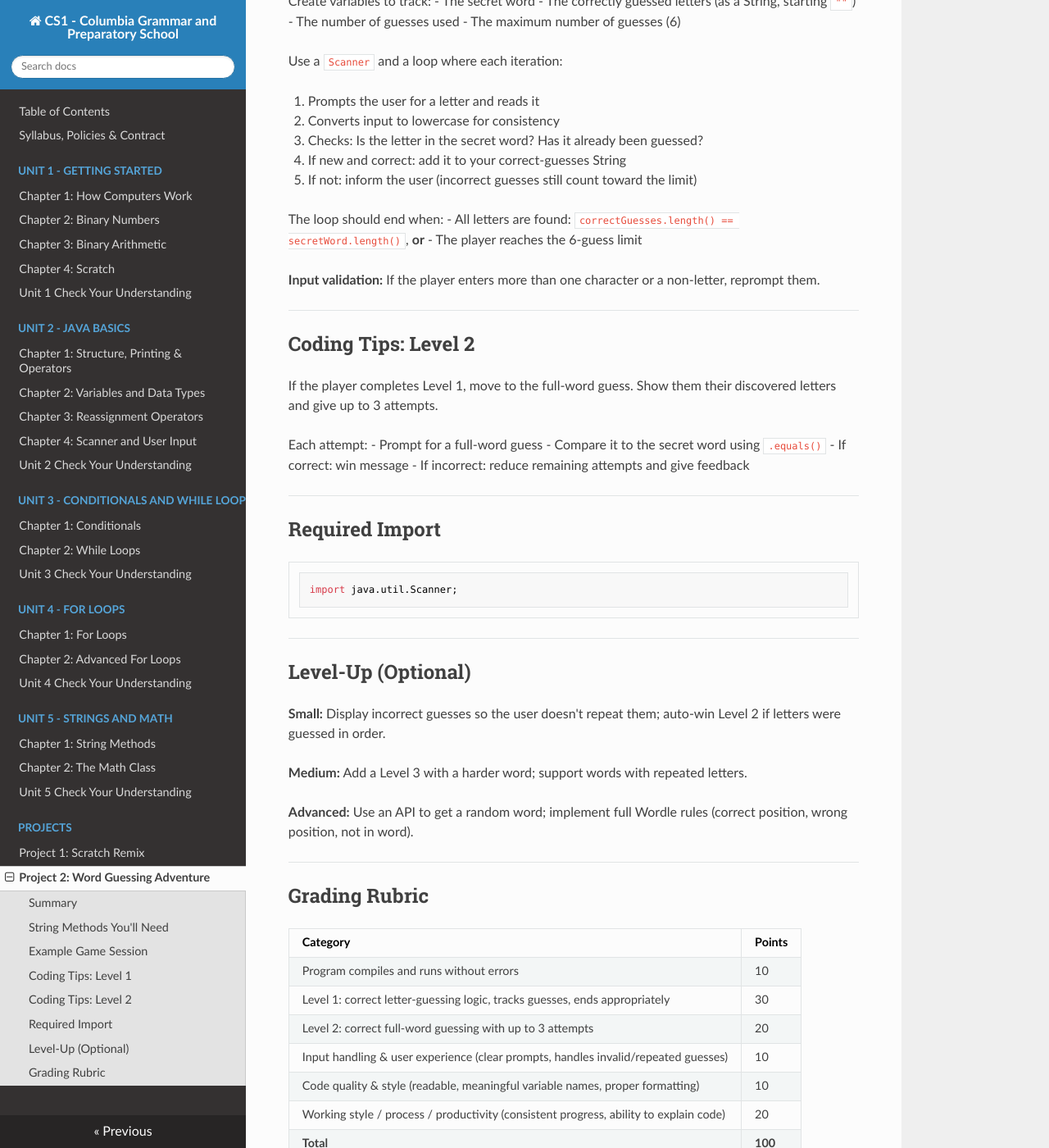
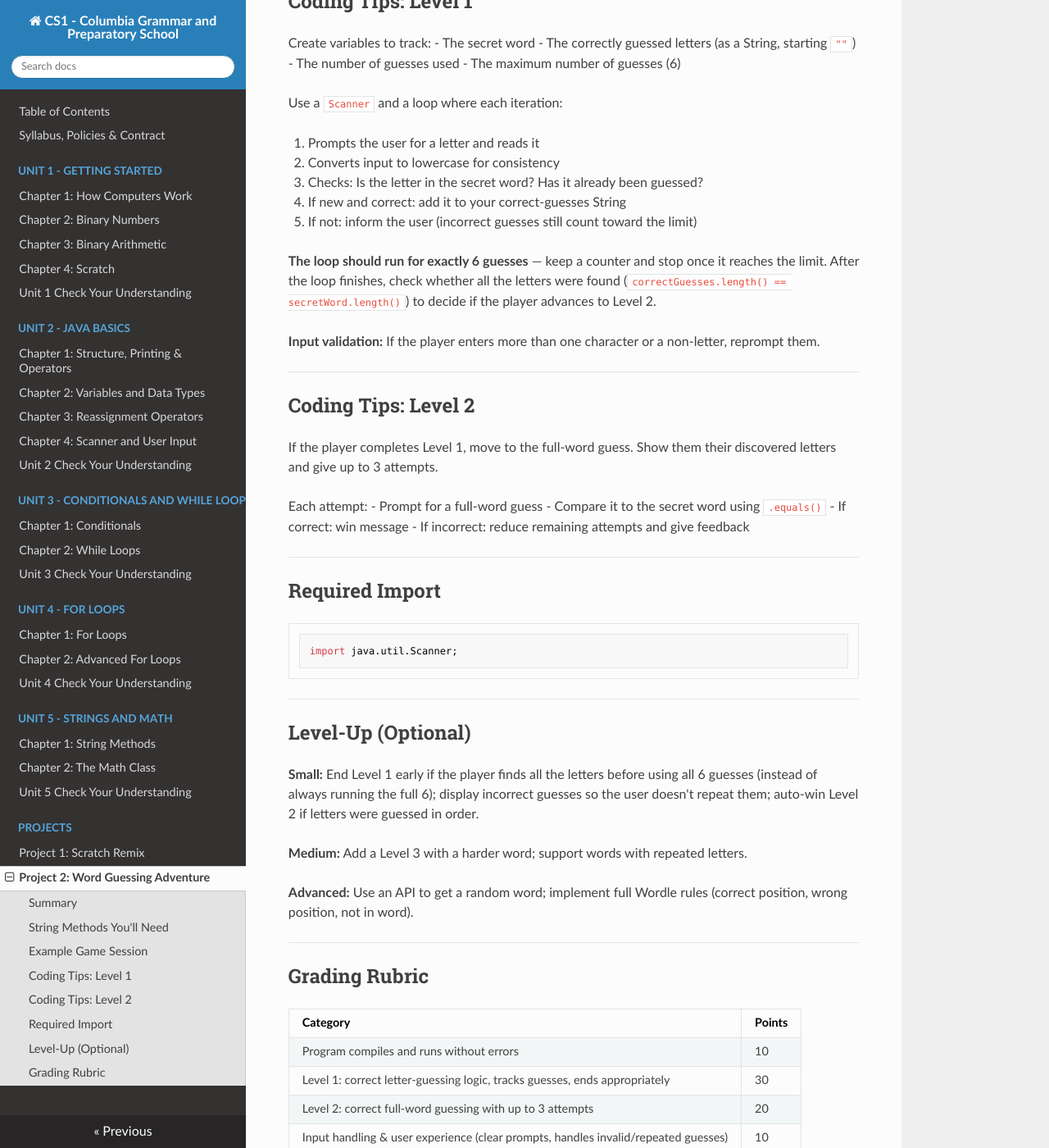
Before and after one commit to kjergens/cs1-site, an MkDocs documentation site: the page built from docs/projects/project2.md, in a window 1280 px wide and 1400 px high, scrolled down 1506 px. Shown: the whole window at 82% size. Built offline with MkDocs 1.6.1, drawn with Linux system fonts in a browser that asks for light colours; nearby versions of some CDN libraries; some of the changed text lies outside the part shown.

Commit message:
Simplify Project 2 Level 1: fixed 6-guess loop instead of early-exit condition

```diff
--- a/docs/projects/project2.md
+++ b/docs/projects/project2.md
@@ -8,7 +8,7 @@
 
 **Learning Goal:** Build a text-based word-guessing game inspired by Wordle. You'll practice variables, `if` statements, `while` loops, `Scanner` for input, and String methods to create a complete interactive program.
 
-**Game Objective:** The player gets up to 6 guesses to find all the letters in a secret 4-letter word. If they succeed, they advance to Level 2: up to 3 tries to guess the full word.
+**Game Objective:** The player gets 6 guesses to find all the letters in a secret 4-letter word. If they find all the letters, they advance to Level 2: up to 3 tries to guess the full word.
 
 ---
 
@@ -45,6 +45,9 @@ Correct! Letters: ace
 Guess a letter: v
 Correct! Letters: acev
 
+Guess a letter: z
+Incorrect! Letters: acev
+
 Congratulations! You guessed all the letters.
 
 ============== LEVEL 2: Guess the word ==============
@@ -78,9 +81,7 @@ Use a `Scanner` and a loop where each iteration:
 4. If new and correct: add it to your correct-guesses String
 5. If not: inform the user (incorrect guesses still count toward the limit)
 
-The loop should end when:
-- All letters are found: `correctGuesses.length() == secretWord.length()`, **or**
-- The player reaches the 6-guess limit
+**The loop should run for exactly 6 guesses** — keep a counter and stop once it reaches the limit. After the loop finishes, check whether all the letters were found (`correctGuesses.length() == secretWord.length()`) to decide if the player advances to Level 2.
 
 **Input validation:** If the player enters more than one character or a non-letter, reprompt them.
 
@@ -108,7 +109,7 @@ import java.util.Scanner;
 
 ## Level-Up (Optional)
 
-**Small:** Display incorrect guesses so the user doesn't repeat them; auto-win Level 2 if letters were guessed in order.
+**Small:** End Level 1 early if the player finds all the letters before using all 6 guesses (instead of always running the full 6); display incorrect guesses so the user doesn't repeat them; auto-win Level 2 if letters were guessed in order.
 
 **Medium:** Add a Level 3 with a harder word; support words with repeated letters.
 
```
